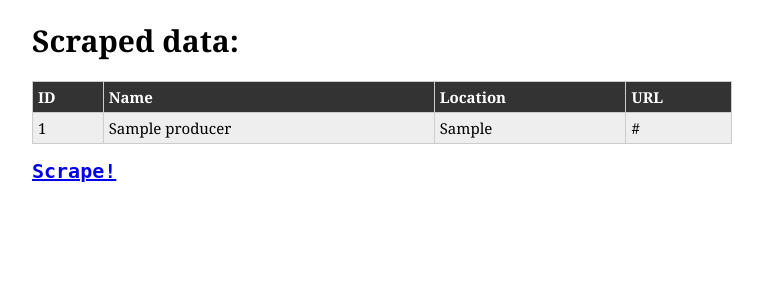
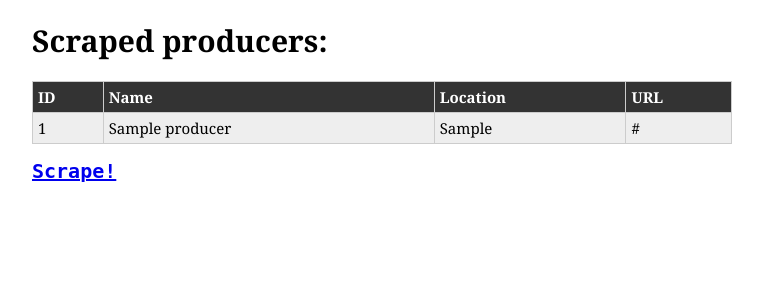
Before and after one commit to alcesleo/WebScraper, a Django app: page / in a window 1280 px wide. Shown: the top 300 px of the page, without its empty margins (258-1021 px from the left). Run offline with Django 3.2, Linux system fonts and the light colour scheme; tables that the repository leaves empty hold one stand-in row (values such as "Sample post").

Commit message:
Fix header

```diff
--- a/locallyproduced/templates/locallyproduced/producers.html
+++ b/locallyproduced/templates/locallyproduced/producers.html
@@ -42,7 +42,7 @@
 </head>
 <body>
 <div id="wrapper">
-    <h1>Scraped data:</h1>
+    <h1>Scraped producers:</h1>
     <table>
         <thead>
             <tr>
```
